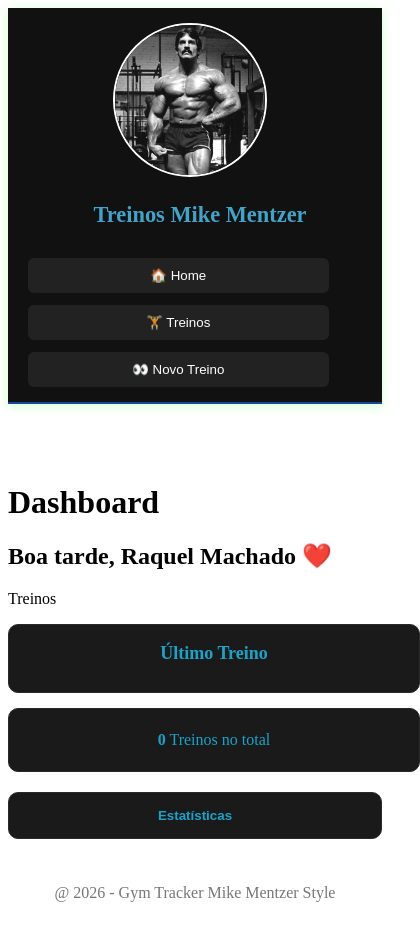
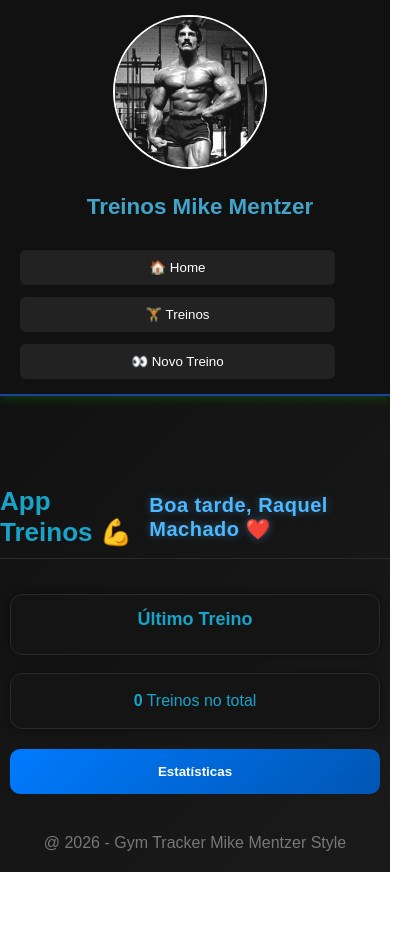
Before and after one commit to DrigoFp/ProjectoFinal, an Angular app in the folder projecto-final/: page /dashboard in a window 390 px wide. Shown: the whole page, 420 px wide, since content can reach past the window. After the commit the page ends 872 px from the top, so only its background shows below. Built offline with nearby package versions, Linux system fonts and the light colour scheme.

Commit message:
Estilização de varios css

```diff
--- a/projecto-final/src/app/dashboard/dashboard.css
+++ b/projecto-final/src/app/dashboard/dashboard.css
@@ -1,32 +1,73 @@
-/* ======== CARDS GERAIS ======== */
+/* ======== CONTAINER PRINCIPAL ======== */
+.dashboard-container {
+  max-width: 800px;
+  width: 100%;
+  margin: 0 auto;
+  padding: 20px;
+  box-sizing: border-box;
+  overflow-x: hidden;
+  margin-top: 20px;
+}
+
+/* ======== HEADER DO DASHBOARD ======== */
+.dashboard-header {
+  display: flex;
+  justify-content: space-between;
+  align-items: center;
+  margin-bottom: 25px;
+  padding: 10px 0;
+  border-bottom: 1px solid #2a2a2a;
+}
+
+.dashboard-header h1 {
+  font-size: 26px;
+  color: rgb(24, 164, 201);
+  margin: 0;
+}
+
+.dashboard-header .saudacao {
+  font-size: 20px;
+  font-weight: 600;
+  color: #4db8ff;
+  margin: 0;
+  text-shadow: 0 0 8px rgba(77, 184, 255, 0.4);
+  letter-spacing: 0.5px;
+}
+
+/* ======== CARDS ======== */
 .card,
 .card-estatisticas {
-  background: #1a1a1a;
-  padding: 18px;
-  border-radius: 10px;
-  margin-bottom: 15px;
-  box-shadow: 0 0 10px rgba(255,255,255,0.05);
+  background: #141414;
+  padding: 20px;
+  border-radius: 12px;
+  margin-bottom: 18px;
+  box-shadow: 0 0 12px rgba(0,0,0,0.4);
   border: 1px solid #2a2a2a;
   color: rgb(24, 164, 201);
   width: 100%;
-  text-align: center; /* texto centrado */
+  box-sizing: border-box;
+  text-align: center;
+  transition: 0.2s ease;
 }
 
-/* Títulos dentro dos cards */
+.card:hover,
+.card-estatisticas:hover {
+  transform: translateY(-3px);
+  box-shadow: 0 0 18px rgba(24,164,201,0.15);
+}
+
 .card h3,
 .card-estatisticas h3 {
   margin: 0 0 10px 0;
   font-size: 18px;
-  color: rgb(24, 164, 201);
 }
 
-/* Parágrafos */
 .card p,
 .card-estatisticas p {
   margin: 4px 0;
 }
 
-/* ======== ESTATÍSTICAS (LINHAS) ======== */
+/* ======== ESTATÍSTICAS ======== */
 .card-estatisticas .linha {
   display: flex;
   justify-content: space-between;
@@ -38,12 +79,17 @@
   border-bottom: none;
 }
 
-.card-estatisticas span {
-  color: rgb(24, 164, 201);
+.treino-bloco {
+  background: #0f0f0f;
+  padding: 12px;
+  border-radius: 8px;
+  margin-bottom: 12px;
+  border: 1px solid #222;
 }
 
-.card-estatisticas strong {
-  color: rgb(24, 164, 201);
+.treino-bloco h4 {
+  margin-bottom: 10px;
+  color: #4db8ff;
 }
 
 /* ======== ATALHOS ======== */
@@ -55,44 +101,37 @@
 }
 
 .atalho-card {
-  background: #1a1a1a;
+  background: linear-gradient(135deg, #007bff, #0056b3);
   padding: 15px;
   border-radius: 10px;
   text-align: center;
   font-weight: 600;
   cursor: pointer;
-  margin-bottom: 15px;
-  border: 1px solid #2a2a2a;
+  border: none;
   transition: 0.2s;
   width: 100%;
-  color: rgb(24, 164, 201);
+  color: #fff;
 }
 
 .atalho-card:hover {
-  background: #222;
-  transform: scale(1.03);
+  transform: scale(1.05);
+  filter: brightness(1.1);
 }
 
-/* ======== ANIMAÇÃO ======== */
-@keyframes fadeIn {
-  from { opacity: 0; transform: translateY(10px); }
-  to { opacity: 1; transform: translateY(0); }
-}
+/* ======== RESPONSIVO ======== */
+@media (max-width: 480px) {
+  .dashboard-container {
+    padding: 10px;
+  }
 
-/* ======== RESPONSIVIDADE ======== */
-.dashboard {
-  padding: 15px;
-}
+  .card,
+  .card-estatisticas {
+    padding: 14px;
+  }
 
-@media (min-width: 600px) {
-  .dashboard {
-    padding: 25px;
+  .card-estatisticas .linha {
+    flex-direction: column;
+    gap: 5px;
+    text-align: left;
   }
 }
-
-@media (min-width: 900px) {
-  .dashboard {
-    max-width: 800px;
-    margin: auto;
-  }
-}
--- a/projecto-final/src/app/dashboard/dashboard.html
+++ b/projecto-final/src/app/dashboard/dashboard.html
@@ -1,6 +1,10 @@
-<h1>Dashboard</h1>
-<h2>{{ name | saudacao }}</h2>
-<p>Treinos</p>
+<div class="dashboard-header">
+  <h1>App Treinos 💪</h1>
+  <h2 class="saudacao">{{ name | saudacao }}</h2>
+</div>
+
+
+<div class="dashboard-container">
 
 <div class="card">
   <h3>Último Treino</h3>
@@ -37,3 +41,4 @@
     }
   </div>
 }
+</div>
--- a/projecto-final/src/app/treinos/criar/criar.css
+++ b/projecto-final/src/app/treinos/criar/criar.css
@@ -1,8 +1,11 @@
 /* ======== CONTAINER ======== */
 .page-container {
   max-width: 800px;
+  width: 100%;
   margin: 0 auto;
   padding: 20px;
+  box-sizing: border-box;
+  overflow-x: hidden; /* impede rebentamento horizontal */
 }
 
 /* ======== TÍTULOS ======== */
@@ -21,6 +24,8 @@ form {
   display: flex;
   flex-direction: column;
   gap: 15px;
+  width: 100%;
+  box-sizing: border-box;
 }
 
 /* Labels */
@@ -35,12 +40,14 @@ label {
 input,
 select {
   width: 100%;
+  max-width: 100%;
   padding: 10px;
   border: 1px solid #333;
   border-radius: 6px;
   font-size: 15px;
   background-color: #111;
   color: rgb(24, 164, 201);
+  box-sizing: border-box;
 }
 
 input:focus,
@@ -68,6 +75,8 @@ button {
   font-size: 16px;
   cursor: pointer;
   margin-top: 10px;
+  width: 100%;
+  box-sizing: border-box;
 }
 
 button:hover {
@@ -79,8 +88,10 @@ button:disabled {
   cursor: not-allowed;
 }
 
-/* ======== LISTA DE TREINOS CRIADOS ======== */
+/* ======== LISTA DE TREINOS ======== */
 section {
+  width: 100%;
+  box-sizing: border-box;
   display: flex;
   flex-direction: column;
   gap: 20px;
@@ -92,6 +103,8 @@ section {
 
 /* ======== CARD ======== */
 .card {
+  width: 100%;
+  box-sizing: border-box;
   background: #000;
   border: 1px solid #2a2a2a;
   padding: 16px;
@@ -115,11 +128,14 @@ section {
   padding-top: 10px;
   margin-top: 12px;
   display: flex;
+  flex-wrap: wrap;
   gap: 10px;
 }
 
-/* Botões dentro do card */
 .card footer button {
+  flex: 1;
+  min-width: 120px;
+  text-align: center;
   background-color: #007bff;
   color: #fff !important;
   border: none;
@@ -129,10 +145,6 @@ section {
   font-weight: 600;
 }
 
-.card footer button:hover {
-  background-color: #0056b3;
-}
-
 .card footer button:last-child {
   background-color: #dc3545;
 }
@@ -140,3 +152,22 @@ section {
 .card footer button:last-child:hover {
   background-color: #b02a37;
 }
+
+/* ======== TELEMÓVEL ======== */
+@media (max-width: 480px) {
+  .page-container {
+    padding: 10px;
+  }
+
+  section {
+    padding: 15px;
+  }
+
+  .card {
+    padding: 12px;
+  }
+
+  .card footer {
+    flex-direction: column;
+  }
+}
--- a/projecto-final/src/app/treinos/lista/lista.css
+++ b/projecto-final/src/app/treinos/lista/lista.css
@@ -8,6 +8,7 @@
 /* ======== TÍTULOS ======== */
 h2 {
   margin-bottom: 10px;
+  text-align: center;
   color: rgb(24, 164, 201);
 }
 
@@ -62,10 +63,12 @@ button {
   border-radius: 4px;
   cursor: pointer;
   font-weight: 600;
+  text-align: center;
 }
 
 button:hover {
   background-color: rgb(18, 130, 160);
+  text-align: center;
 }
 
 /* Botão apagar */
@@ -102,3 +105,13 @@ button:hover {
 .card footer button:last-child:hover {
   background-color: #b02a37 !important;
 }
+/* ======== CENTRAR TÍTULO, TEXTO E BOTÃO SUPERIOR ======== */
+.page-container h2,
+.page-container p {
+  text-align: center;
+}
+
+.page-container > button {
+  display: block;
+  margin: 0 auto 20px auto; /* centra horizontalmente */
+}
--- a/projecto-final/src/app/treinos/lista/lista.html
+++ b/projecto-final/src/app/treinos/lista/lista.html
@@ -1,7 +1,8 @@
-<h2>Lista de Treinos</h2>
-<p>Digita os teus novos treinos aqui!</p>
-
-<button routerLink="/criar">Criar novo treino</button>
+<div class="page-container">
+  <h2>Lista de Treinos</h2>
+  <p>Digita os teus novos treinos aqui!</p>
+  <button routerLink="/criar">Criar novo treino</button>
+</div>
 
 <section>
   @for (t of treinos; track t.id) {
--- a/projecto-final/src/styles.css
+++ b/projecto-final/src/styles.css
@@ -1 +1,10 @@
 /* You can add global styles to this file, and also import other style files */
+/* ======== FUNDO GLOBAL ======== */
+body {
+  background: linear-gradient(135deg, #0d0d0d, #1a1a1a);
+  margin: 0;
+  padding: 0;
+  font-family: Arial, sans-serif;
+  color: rgb(24, 164, 201);
+  min-height: 100vh;
+}
```
